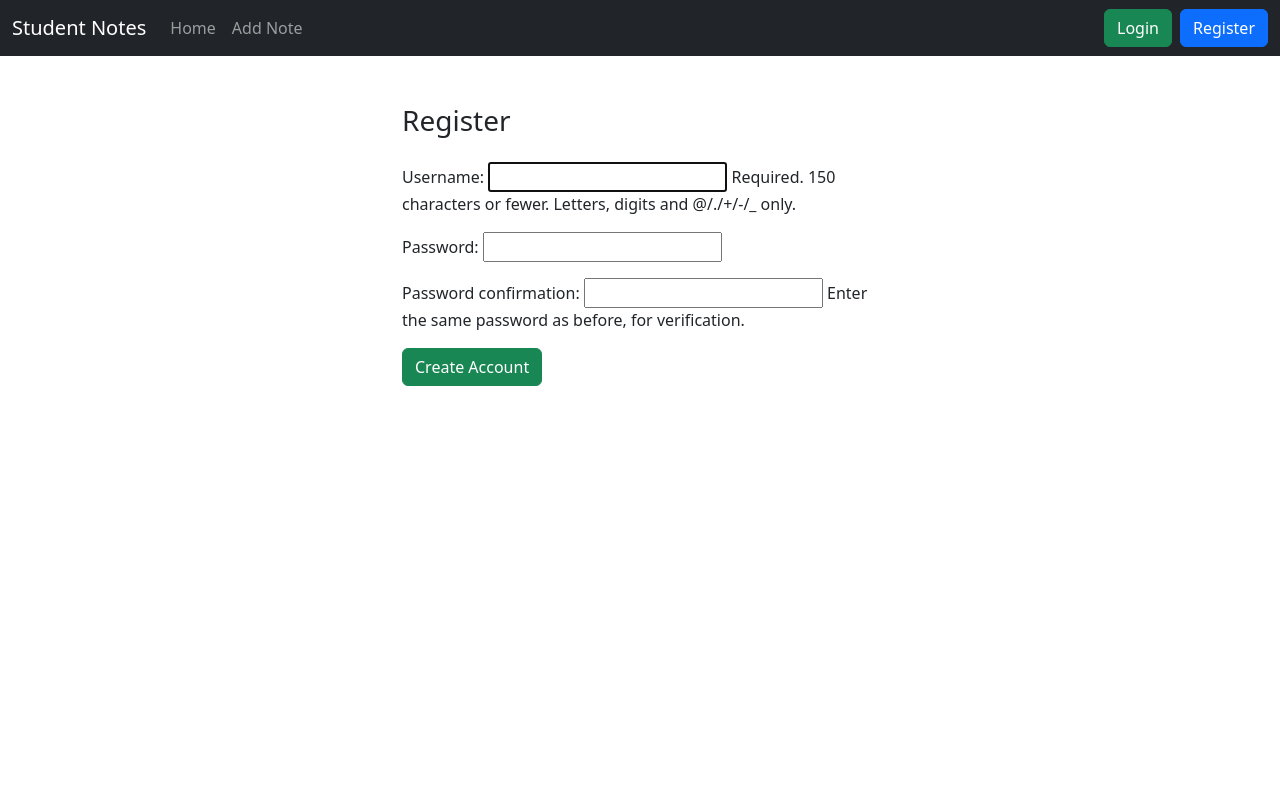
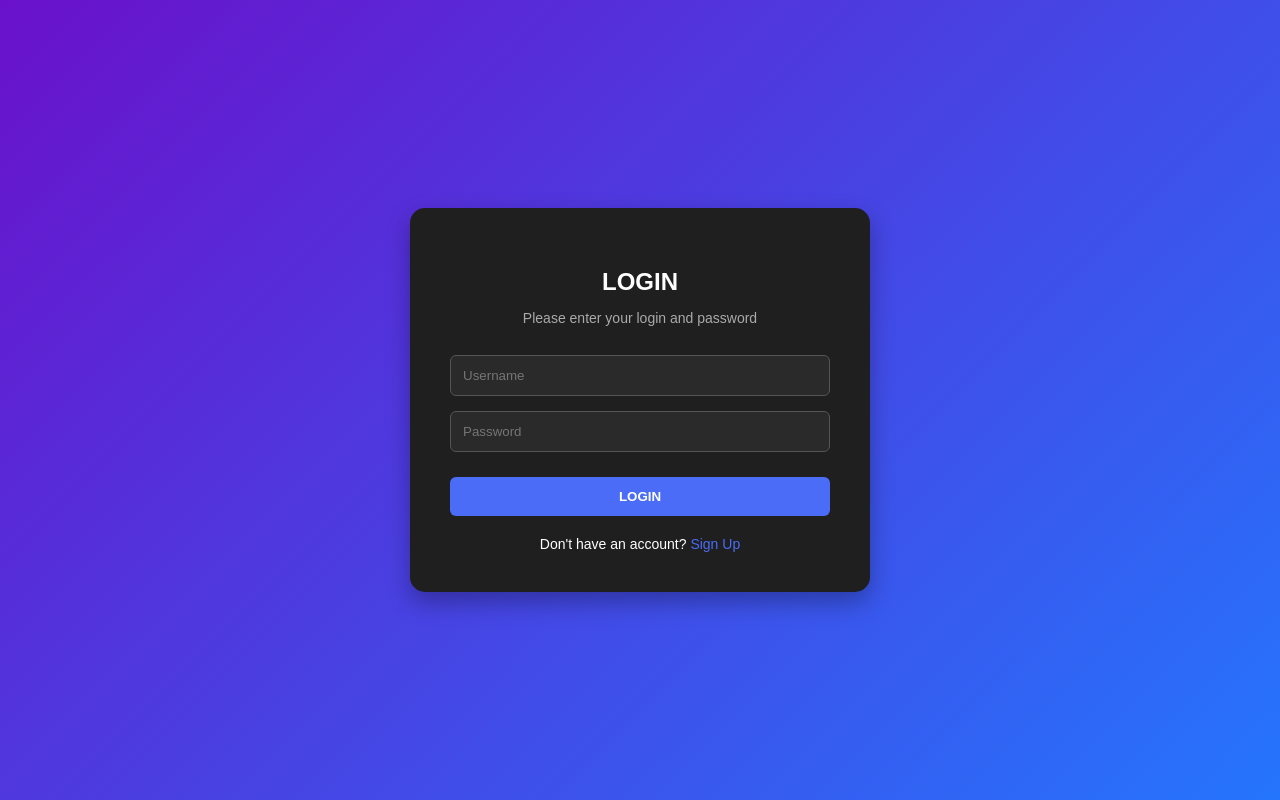
Before and after one commit to Coder-Nikita/django-student-notes, a Django app: page /register/ in a window 1280 px wide. Run offline with Django 5.2, Linux system fonts and the light colour scheme.

Commit message:
added auth css

```diff
--- /dev/null
+++ b/notes/static/notes/auth.css
@@ -0,0 +1,63 @@
+body{
+    height:100vh;
+    margin:0;
+    display:flex;
+    justify-content:center;
+    align-items:center;
+    font-family:Arial, sans-serif;
+    background: linear-gradient(135deg,#6a11cb,#2575fc);
+}
+
+.auth-card{
+    width:380px;
+    padding:40px;
+    border-radius:15px;
+    background:#1f1f1f;
+    color:white;
+    text-align:center;
+    box-shadow:0 10px 25px rgba(0,0,0,0.3);
+}
+
+.auth-card h2{
+    margin-bottom:10px;
+}
+
+.auth-card p{
+    color:#aaa;
+    font-size:14px;
+}
+
+.auth-card input{
+    width:100%;
+    padding:12px;
+    margin-top:15px;
+    border-radius:6px;
+    border:1px solid #555;
+    background:#2a2a2a;
+    color:white;
+}
+
+.auth-card button{
+    width:100%;
+    padding:12px;
+    margin-top:25px;
+    border:none;
+    border-radius:6px;
+    background:#4a6cf7;
+    color:white;
+    font-weight:bold;
+}
+
+.auth-card button:hover{
+    background:#3d5bd6;
+}
+
+.auth-footer{
+    margin-top:20px;
+    font-size:14px;
+}
+
+.auth-footer a{
+    color:#4a6cf7;
+    text-decoration:none;
+}
--- a/notes/templates/notes/navbar.html
+++ b/notes/templates/notes/navbar.html
@@ -1,5 +1,5 @@
 <nav class="navbar navbar-expand-lg navbar-dark bg-dark">
-  <div class="container-fluid">
+  <div class="container">
 
     <a class="navbar-brand" href="/">Student Notes</a>
 
@@ -9,45 +9,20 @@
 
     <div class="collapse navbar-collapse" id="navbarNav">
 
-      <ul class="navbar-nav me-auto">
+        <ul class="navbar-nav ms-auto">
 
             <li class="nav-item">
                 <a class="nav-link" href="/">Home</a>
             </li>
 
+            {% if user.is_authenticated %}
+
             <li class="nav-item">
                 <a class="nav-link" href="/add/">Add Note</a>
             </li>
 
-      </ul>
-
-      <ul class="navbar-nav">
-
-        {% if user.is_authenticated %}
-
             <li class="nav-item">
-              <span class="navbar-text me-3">
-                Hello {{ user.username }}
-              </span>
-            </li>
-
-            <li class="nav-item">
-
-              <form action="{% url 'logout' %}" method="POST" style="display:inline;">
-            {% csrf_token %}
-            <button type="submit" class="btn btn-danger">Logout</button>
-
-            </form>
-            </li>
-
-        {% else %}
-
-            <li class="nav-item">
-              <a class="btn btn-success me-2" href="/login/">Login</a>
-            </li>
-
-            <li class="nav-item">
-              <a class="btn btn-primary" href="/register/">Register</a>
+                <a class="nav-link" href="/logout/">Logout</a>
             </li>
 
             {% endif %}
@@ -55,6 +30,5 @@
         </ul>
 
     </div>
-
   </div>
 </nav>
--- a/notes/templates/notes/register.html
+++ b/notes/templates/notes/register.html
@@ -1,21 +1,26 @@
-{% extends "notes/base.html" %}
+{% load static %}
 
-{% block content %}
+<link rel="stylesheet" href="{% static 'notes/auth.css' %}">
 
-<div class="container mt-5" style="max-width:500px">
+<div class="auth-card">
 
-<h3 class="mb-4">Register</h3>
+<h2>LOGIN</h2>
+<p>Please enter your login and password</p>
 
-<form method="POST">
-
+<form method="post">
 {% csrf_token %}
 
-{{ form.as_p }}
+<input type="text" name="username" placeholder="Username">
 
-<button class="btn btn-success">Create Account</button>
+<input type="password" name="password" placeholder="Password">
+
+<button type="submit">LOGIN</button>
 
 </form>
 
+<div class="auth-footer">
+Don't have an account?
+<a href="/register/">Sign Up</a>
 </div>
 
-{% endblock %}
+</div>
--- a/student_notes/settings.py
+++ b/student_notes/settings.py
@@ -25,7 +25,7 @@ SECRET_KEY = 'django-insecure-2qb%m%4%l$#(*sc-hk3%o6$@cu+r&lnnr$a&z)9rat^)z8&op!
 # SECURITY WARNING: don't run with debug turned on in production!
 DEBUG = True
 
-ALLOWED_HOSTS = []
+ALLOWED_HOSTS = ["*"]
 
 
 # Application definition
@@ -104,6 +104,8 @@ USE_TZ = True
 
 STATIC_URL = 'static/'
 
+STATICFILES_DIR = []
+
 
 LOGIN_URL = "/login/"
 LOGIN_REDIRECT_URL = "/"
```
Also changed, not shown: notes/templates/notes/home.html (+51 -9 lines), notes/templates/notes/login.html (+16 -7 lines). Lines whose indentation alone changed are shown as unchanged.
